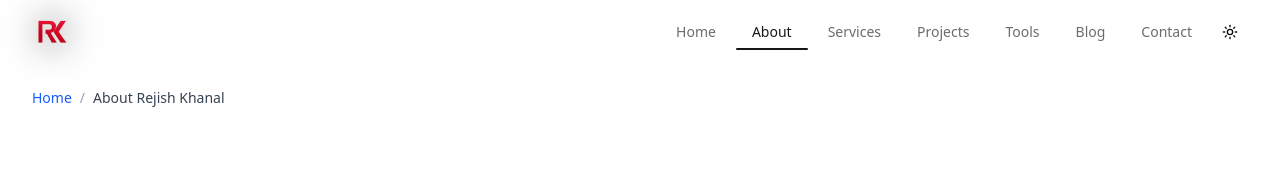
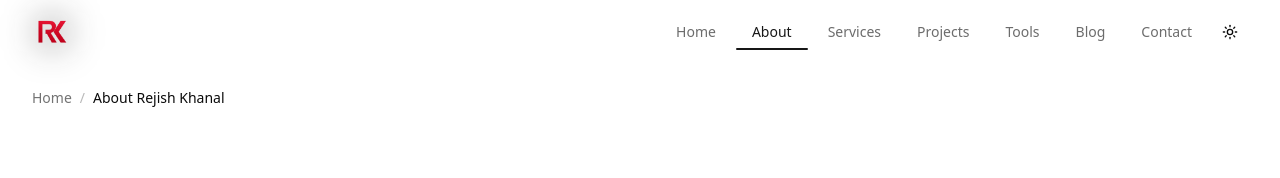
Before and after one commit to rejish7/Portfolio, a Next.js app in the folder frontend/: page /about in a window 1280 px wide. Shown: the top 178 px of the page. Built offline with nearby package versions, Linux system fonts and the light colour scheme.

Commit message:
fix: breadcrumb overlap on services page and blue active-looking links

```diff
--- a/frontend/src/components/Breadcrumb.tsx
+++ b/frontend/src/components/Breadcrumb.tsx
@@ -35,21 +35,21 @@ export function Breadcrumb({ items }: BreadcrumbProps) {
                                 <>
                                     <Link
                                         href={item.href}
-                                        className="text-blue-600 hover:underline dark:text-blue-400"
+                                        className="text-muted-foreground hover:text-foreground hover:underline"
                                     >
                                         {item.label}
                                     </Link>
                                     {index < items.length - 1 && (
-                                        <span className="text-gray-400">/</span>
+                                        <span className="text-muted-foreground/50">/</span>
                                     )}
                                 </>
                             ) : (
                                 <>
-                                    <span className="text-gray-700 dark:text-gray-300">
+                                    <span className="text-foreground font-medium">
                                         {item.label}
                                     </span>
                                     {index < items.length - 1 && (
-                                        <span className="text-gray-400">/</span>
+                                        <span className="text-muted-foreground/50">/</span>
                                     )}
                                 </>
                             )}
--- a/frontend/src/components/sections/ServicesHero.tsx
+++ b/frontend/src/components/sections/ServicesHero.tsx
@@ -89,7 +89,7 @@ export function ServicesHero() {
   const activeProblem = diagnosticProblems.find((p) => p.id === selectedProblem);
 
   return (
-    <section className="py-8" aria-labelledby="services-hero-heading">
+    <section className="pt-24 pb-8" aria-labelledby="services-hero-heading">
       <div className="max-w-7xl mx-auto px-6 lg:px-12">
         {/* Breadcrumb */}
         <motion.nav
```
